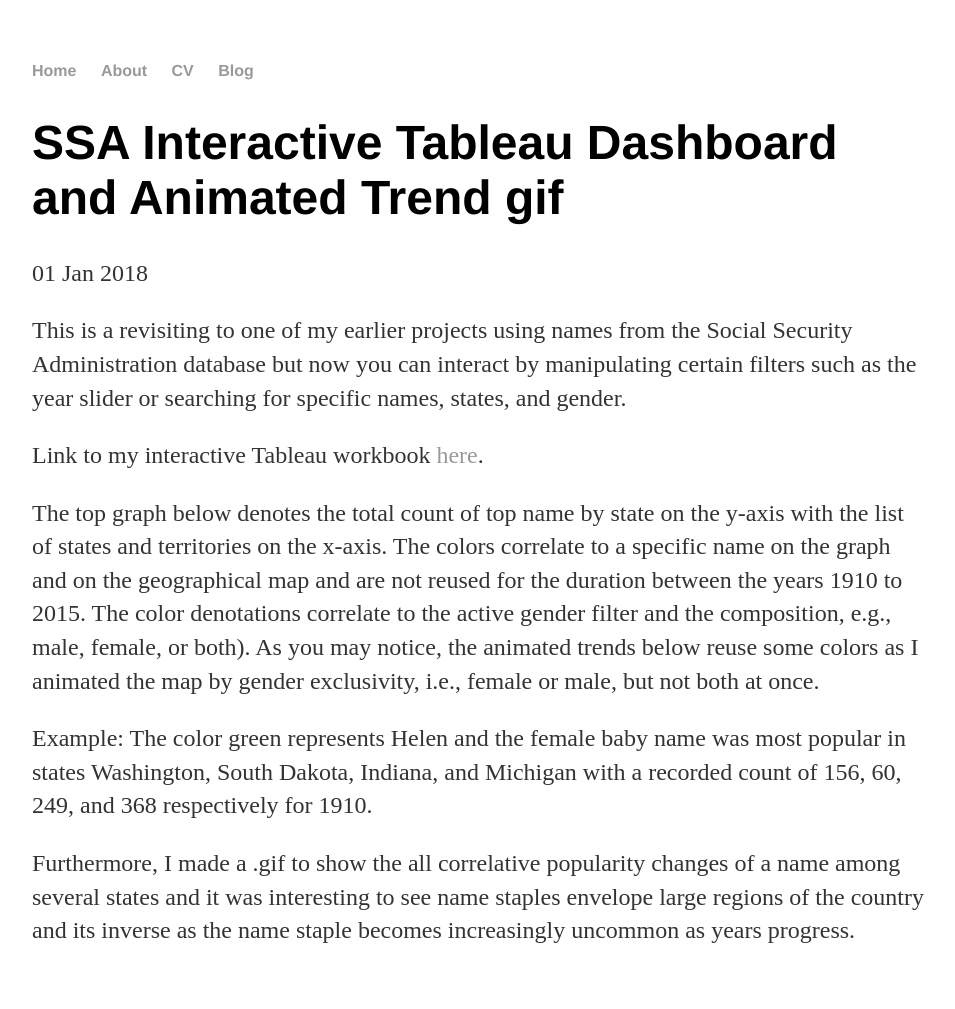
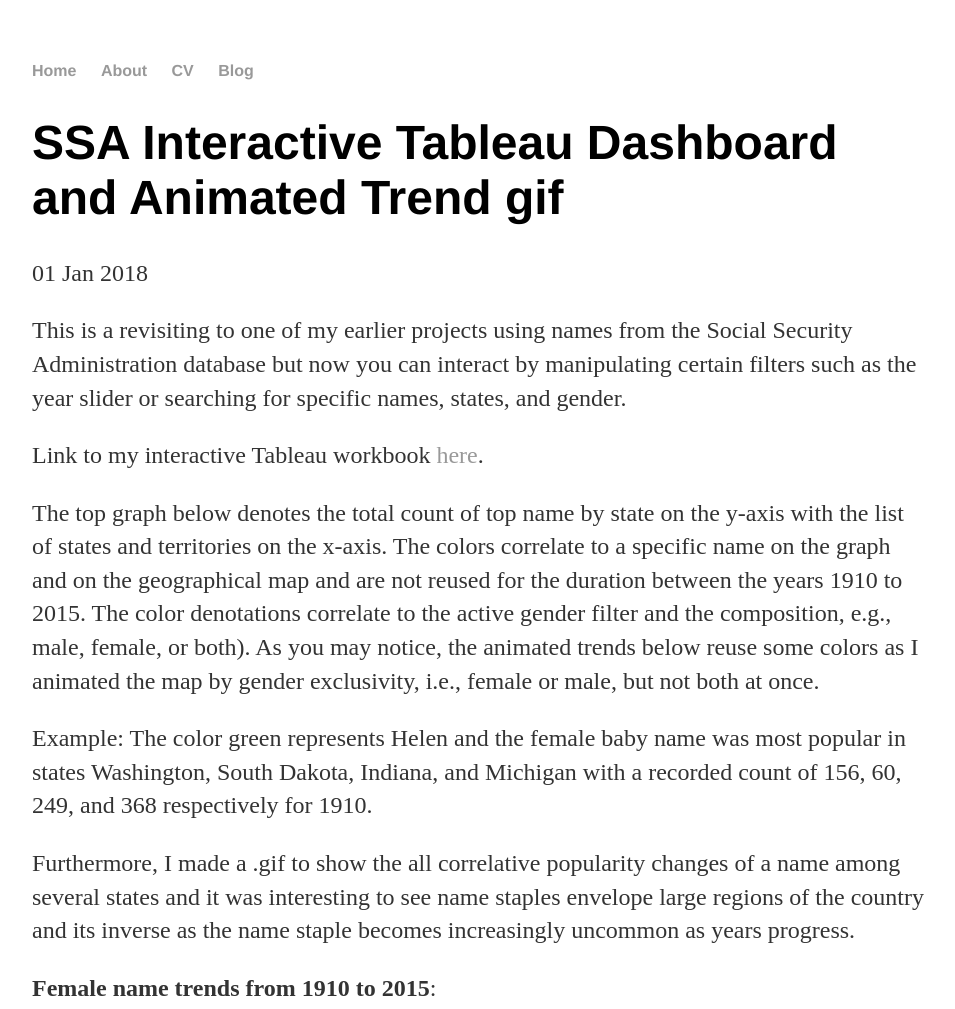
Before and after one commit to michaelip2/michaelip2.github.io, a Jekyll site: the page built from _posts/2018-01-01-social-security-administration-name-interactive-dashboard.md, in a window 1280 px wide. Shown: the top 1009 px of the page, without its empty margins (160-1115 px from the left). Built offline with Jekyll 4.4.1, drawn with Linux system fonts in a browser that asks for light colours; grey boxes are pictures that could not be loaded.

Commit message:
Update 2018-01-01-social-security-administration-name-interactive-dashboard.md

```diff
--- a/_posts/2018-01-01-social-security-administration-name-interactive-dashboard.md
+++ b/_posts/2018-01-01-social-security-administration-name-interactive-dashboard.md
@@ -8,7 +8,6 @@ date: 2018-01-01
 <p>The top graph below denotes the total count of top name by state on the y-axis with the list of states and territories on the x-axis. The colors correlate to a specific name on the graph and on the geographical map and are not reused for the duration between the years 1910 to 2015. The color denotations correlate to the active gender filter and the composition, e.g., male, female, or both). As you may notice, the animated trends below reuse some colors as I animated the map by gender exclusivity, i.e., female or male, but not both at once.</p>
 <p>Example: The color green represents Helen and the female baby name was most popular in states Washington, South Dakota, Indiana, and Michigan with a recorded count of 156, 60, 249, and 368 respectively for 1910.</p>
 <p>Furthermore, I made a .gif to show the all correlative popularity changes of a name among several states and it was interesting to see name staples envelope large regions of the country and its inverse as the name staple becomes increasingly uncommon as years progress.</p>
-<p>&nbsp;</p>
 <p><strong>Female name trends from 1910 to 2015</strong>:</p>
 <p><img src="https://raw.githubusercontent.com/michaelip2/michaelip2.github.io/master/images/1910%20-%202015%20female%20Name.gif" /></p>
 <p><strong>Male name trends from 1910 to 2015</strong>:</p>
```
